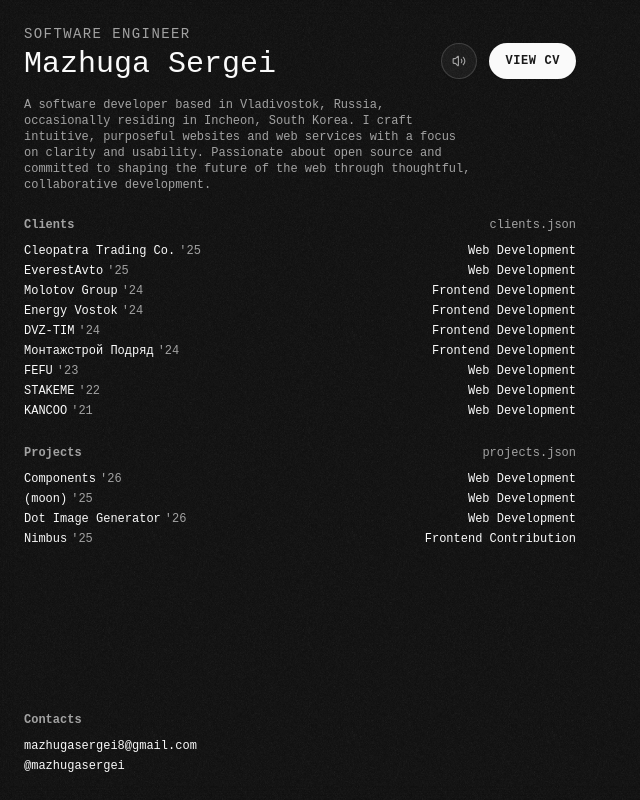
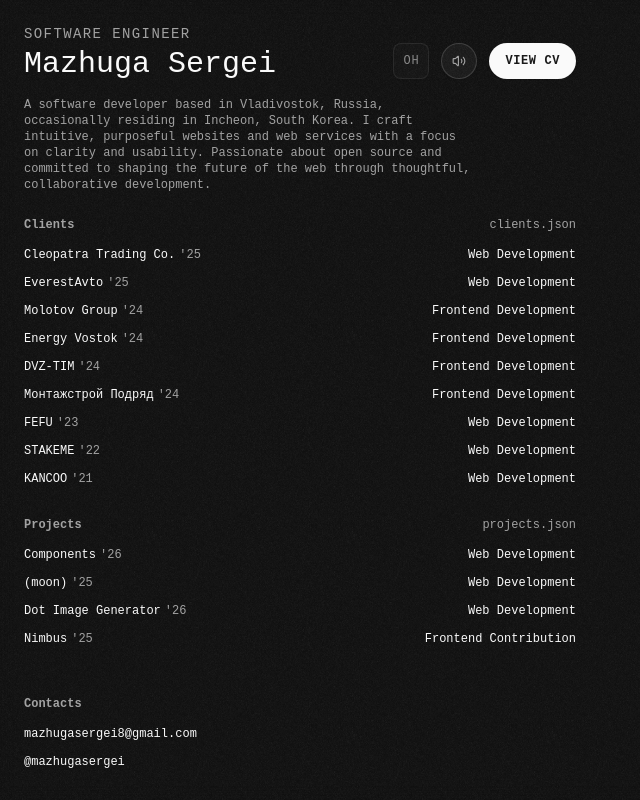
Before and after one commit to mazhugasergei/mazhugasergei.github.io, a Next.js app: page / in a window 1280 px wide. Shown: the whole page, without its empty margins (0-640 px from the left). Built offline with nearby package versions, Linux system fonts and the light colour scheme.

Commit message:
fix: sound UI accessibility

```diff
--- a/src/components/archive/header.tsx
+++ b/src/components/archive/header.tsx
@@ -4,6 +4,7 @@ import { SoundLink } from "@/components/ui/sounds"
 import { cn } from "@/utils/classname"
 import { ChevronLeftIcon } from "lucide-react"
 import { ComponentProps, useEffect, useState } from "react"
+import { buttonVariants } from "../ui/button"
 
 interface Props extends ComponentProps<"header"> {
 	title: string
@@ -35,7 +36,7 @@ export function Header({ title, ...props }: Props) {
 			)}
 		>
 			<div className="mx-auto flex items-center gap-6 px-4 md:max-w-2xl lg:max-w-4xl xl:max-w-5xl">
-				<SoundLink href={"/"} className="flex items-center gap-1">
+				<SoundLink href={"/"} className={buttonVariants({ variant: "ghost", size: "icon-sm" })}>
 					<ChevronLeftIcon size={18} />
 				</SoundLink>
 
--- a/src/components/disable-sounds-button.tsx
+++ b/src/components/disable-sounds-button.tsx
@@ -6,7 +6,7 @@ import { ComponentProps } from "react"
 import { Button } from "./ui/button"
 import { SoundButton } from "./ui/sounds"
 
-export function DisableSoundsButton(props: ComponentProps<typeof Button>) {
+export function DisableSoundsButton({ onClick, ...props }: ComponentProps<typeof Button>) {
 	const { soundsEnabled, toggleSounds, playSound } = useSounds()
 
 	return (
@@ -14,11 +14,11 @@ export function DisableSoundsButton(props: ComponentProps<typeof Button>) {
 			aria-label={soundsEnabled ? "Mute sounds" : "Unmute sounds"}
 			variant="outline"
 			size="icon"
-			clickSound={"sound-off"}
+			clickSound={soundsEnabled ? "sound-off" : "sound-on"}
 			onMouseEnter={() => soundsEnabled && playSound("hover")}
-			onClick={() => {
-				!soundsEnabled && playSound("sound-on")
+			onClick={(e) => {
 				toggleSounds()
+				onClick?.(e)
 			}}
 			{...props}
 		>
--- a/src/components/header.tsx
+++ b/src/components/header.tsx
@@ -2,7 +2,7 @@ import { CustomAnimatedText } from "@/components/custom-animated-text"
 import { DisableSoundsButton } from "@/components/disable-sounds-button"
 import { Paragraph } from "@/components/paragraph"
 import { buttonVariants } from "@/components/ui/button"
-import { SoundLink } from "@/components/ui/sounds"
+import { SoundButton, SoundLink } from "@/components/ui/sounds"
 import { SHOW_UI_OUTLINE } from "@/lib/constants/config"
 import { LOCATION } from "@/lib/constants/data"
 import { cn } from "@/utils/classname"
@@ -26,9 +26,9 @@ export function Header({ className, ...props }: React.ComponentProps<"header">)
 				</div>
 
 				<div className="flex gap-3">
-					{/* <SoundButton variant="outline" size="icon" disabled>
+					<SoundButton variant="outline" size="icon" disabled>
 						oh
-					</SoundButton> */}
+					</SoundButton>
 					<DisableSoundsButton className="text-muted-foreground rounded-full!" />
 					<SoundLink
 						href="/CV - Sergei Mazhuga.pdf"
--- a/src/components/lists.tsx
+++ b/src/components/lists.tsx
@@ -32,9 +32,9 @@ export function List({ title, index, items, className, ...props }: ListProps) {
 						<SoundLink
 							href={item.href}
 							target={item.href.startsWith("/archive/") ? "_self" : "_blank"}
-							className="group flex items-center gap-1 leading-5"
+							className="group focus-visible:bg-accent -mx-2 flex items-center gap-1 rounded px-2 py-1 leading-5 outline-0"
 						>
-							<span className="group-hover:underline">{item.name}</span>
+							<span className="group-hover:underline group-focus-visible:underline">{item.name}</span>
 							{item.year && <span className="text-muted-foreground">'{item.year}</span>}
 							{item.service && <span className="ml-auto">{item.service}</span>}
 						</SoundLink>
--- a/src/components/ui/sounds.tsx
+++ b/src/components/ui/sounds.tsx
@@ -10,7 +10,9 @@ interface SoundButtonProps extends ComponentProps<typeof Button> {
 }
 
 export function SoundButton({
-	onMouseEnter,
+	onPointerEnter,
+	onPointerDown,
+	onKeyDown,
 	onClick,
 	disabled,
 	children,
@@ -20,6 +22,8 @@ export function SoundButton({
 }: SoundButtonProps) {
 	const { soundsEnabled, playSound } = useSounds()
 
+	const shouldPlay = (key: SoundKey) => soundsEnabled || key === "sound-on" || key === "sound-off"
+
 	return (
 		<span className={cn("relative isolate", className)}>
 			<div
@@ -27,17 +31,17 @@ export function SoundButton({
 					"absolute inset-0 z-0 rounded-[inherit]",
 					disabled ? "pointer-events-auto" : "pointer-events-none"
 				)}
-				onClick={() => {
-					if (soundsEnabled && disabled) playSound("disabled")
+				onPointerDown={() => {
+					if (disabled && soundsEnabled) playSound("disabled")
 				}}
 			/>
 			<Button
-				onMouseEnter={(e) => {
+				onPointerEnter={(e) => {
 					soundsEnabled && playSound("hover")
-					onMouseEnter?.(e)
+					onPointerEnter?.(e)
 				}}
 				onClick={(e) => {
-					soundsEnabled && playSound(clickSound)
+					if (shouldPlay(clickSound)) playSound(clickSound)
 					onClick?.(e)
 				}}
 				disabled={disabled}
@@ -50,14 +54,14 @@ export function SoundButton({
 	)
 }
 
-export function SoundLink({ children, onMouseEnter, onClick, ...props }: ComponentProps<typeof Link>) {
+export function SoundLink({ children, onPointerEnter, onClick, ...props }: ComponentProps<typeof Link>) {
 	const { soundsEnabled, playSound } = useSounds()
 
 	return (
 		<Link
-			onMouseEnter={(e) => {
+			onPointerEnter={(e) => {
 				soundsEnabled && playSound("hover")
-				onMouseEnter?.(e)
+				onPointerEnter?.(e)
 			}}
 			onClick={(e) => {
 				soundsEnabled && playSound("click")
--- a/src/providers/sounds.tsx
+++ b/src/providers/sounds.tsx
@@ -18,18 +18,37 @@ export function SoundsProvider({ children }: { children: React.ReactNode }) {
 	const [soundsEnabled, setSoundsEnabled] = useState(true)
 
 	useEffect(() => {
-		setSoundsEnabled(localStorage.getItem("sounds-enabled") !== "false")
+		try {
+			setSoundsEnabled(localStorage.getItem("sounds-enabled") !== "false")
+		} catch (e) {
+			setSoundsEnabled(true)
+		}
 	}, [])
 
 	const toggle = () => {
 		setSoundsEnabled((prev) => {
 			const next = !prev
-			localStorage.setItem("sounds-enabled", String(next))
+			try {
+				localStorage.setItem("sounds-enabled", String(next))
+			} catch (e) {
+				// ignore
+			}
 			return next
 		})
 	}
 
+	// simple per-key rate limiting to avoid massive overlapping clones
+	const lastPlayedRef = useRef<Partial<Record<SoundKey, number>>>({})
+
 	const play = (key: SoundKey) => {
+		// allow on/off feedback sounds even when sounds are currently disabled
+		if (!soundsEnabled && key !== "sound-on" && key !== "sound-off") return
+
+		const now = Date.now()
+		const last = lastPlayedRef.current[key] ?? 0
+		if (now - last < 80) return
+		lastPlayedRef.current[key] = now
+
 		if (audioRefs.current[key] === undefined) {
 			const paths = SOUNDS[key]
 			const tryNext = (index: number) => {
@@ -38,6 +57,7 @@ export function SoundsProvider({ children }: { children: React.ReactNode }) {
 					return
 				}
 				const audio = new Audio(paths[index])
+				audio.preload = "auto"
 				audio.onerror = () => {
 					audioRefs.current[key] = undefined // reset so next error can try next path
 					tryNext(index + 1)
@@ -51,6 +71,7 @@ export function SoundsProvider({ children }: { children: React.ReactNode }) {
 		if (!audio || audio === SOUND_UNAVAILABLE) return
 
 		const clone = audio.cloneNode() as HTMLAudioElement
+		clone.preload = "auto"
 		clone.play().catch(() => {})
 	}
 
```
